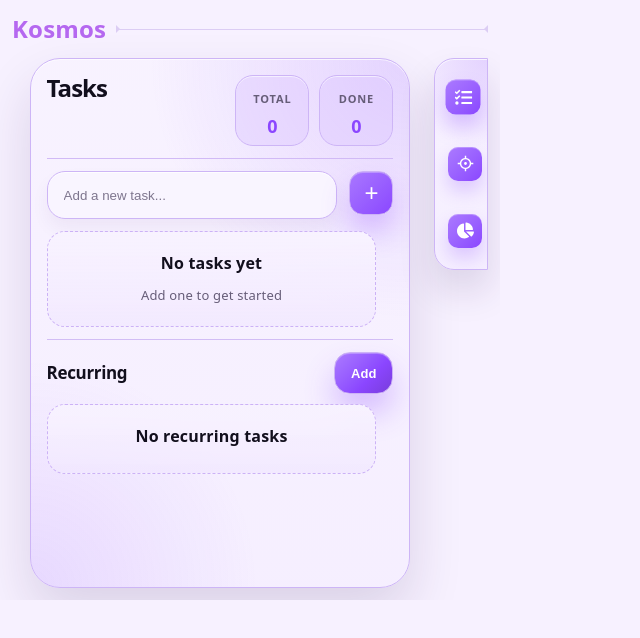
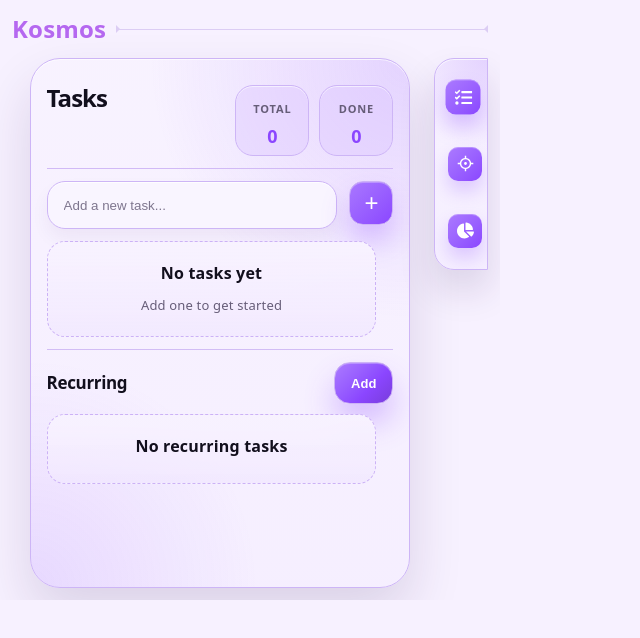
Before and after one commit to HisMonDon/Kosmos, a React (Vite) app: page / in a window 1280 px wide. Shown: the top 638 px of the page, without its empty margins (0-640 px from the left). Built offline with nearby package versions, Linux system fonts and the light colour scheme.

Commit message:
changed padding

```diff
--- a/src/widgets/todo.tsx
+++ b/src/widgets/todo.tsx
@@ -295,7 +295,7 @@ export default function TodoList() {
 
     return (
         <div className="todo-container">
-            <header className="todo-header">
+            <header className="todo-header" style={{ paddingTop: '10px' }}>
                 <h1>Tasks</h1>
                 <div className="todo-stats">
                     <div className="stat-item">
```
